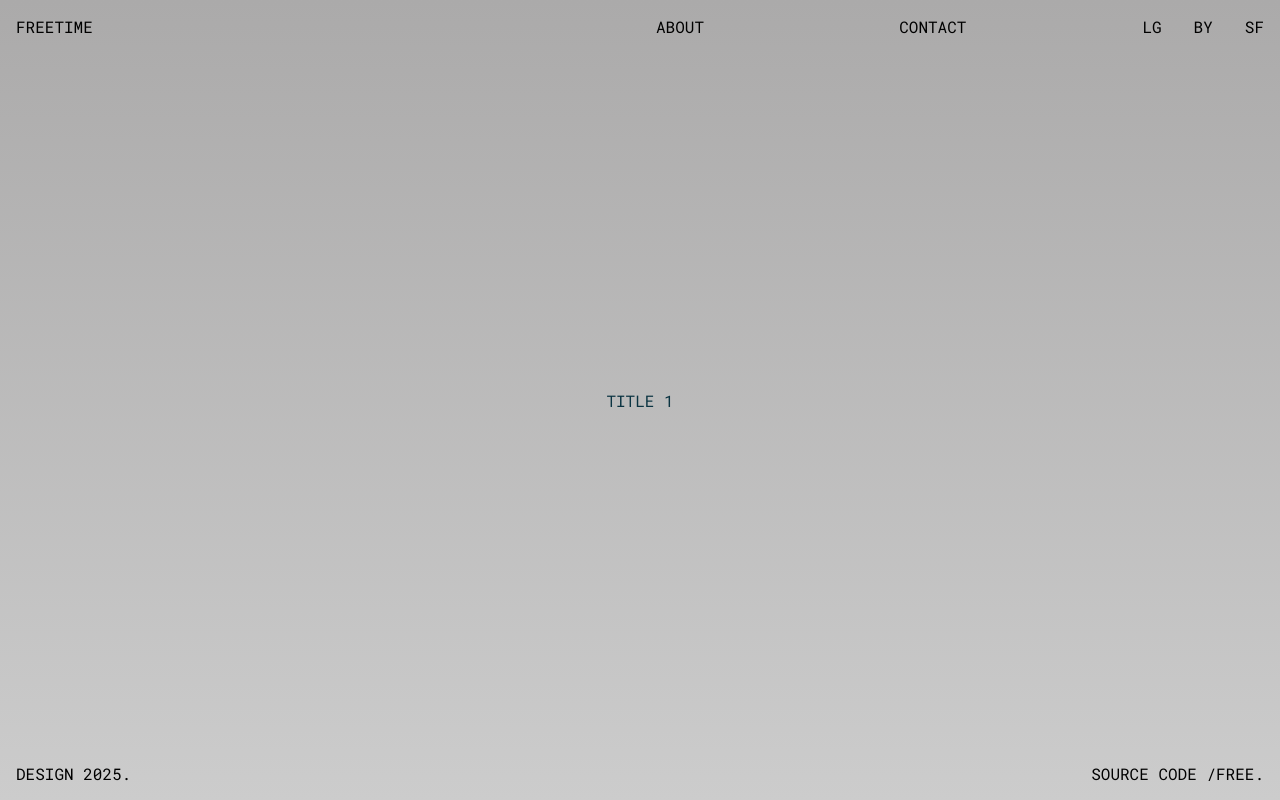
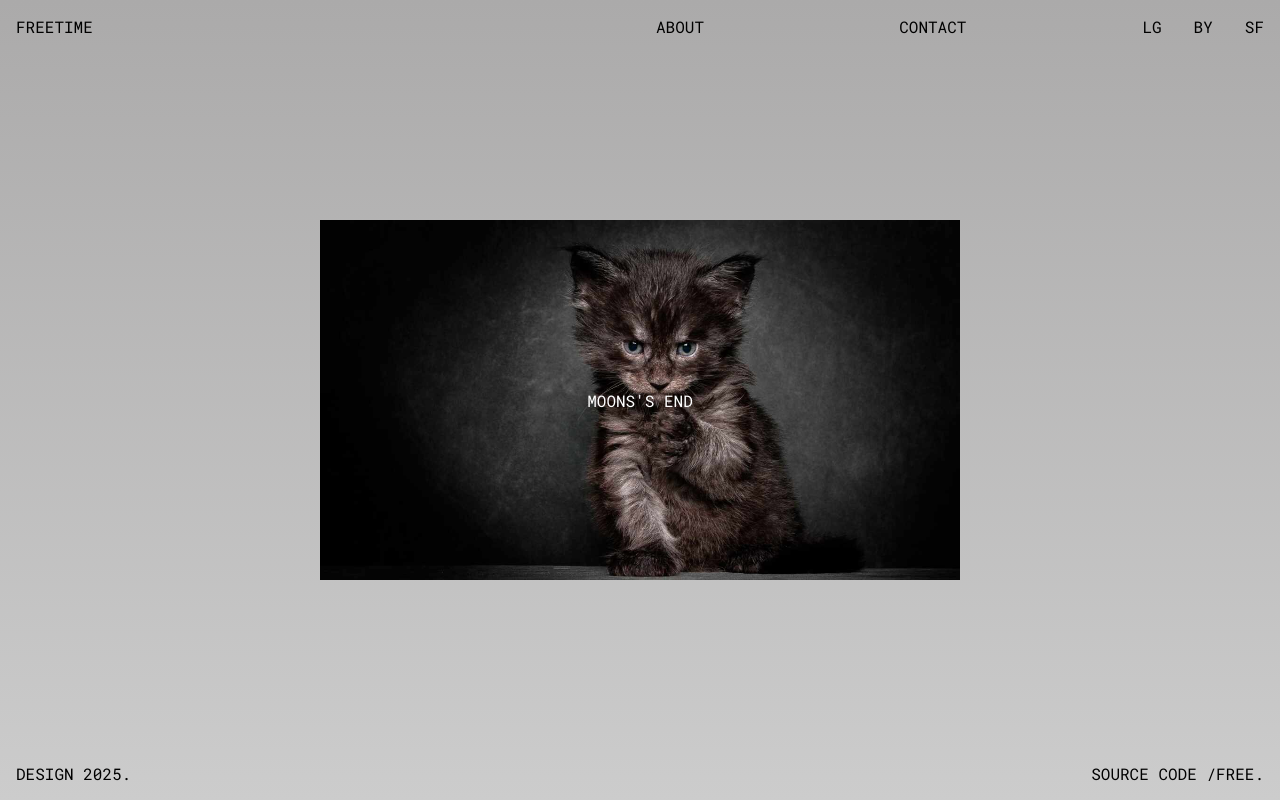
Before and after one commit to freetimezp/usefull-things-180-slider, a website built with Vite: page index.html in a window 1280 px wide. Built offline with nearby package versions, Linux system fonts and the light colour scheme; animation ran at ten frames a second.

Commit message:
03. usefull-things-180-slider. THREE animation.

```diff
--- a/index.html
+++ b/index.html
@@ -43,6 +43,7 @@
             </div>
         </div>
 
+        <script type="module" src="./src/assets/js/slides.js"></script>
         <script type="module" src="./src/assets/js/main.js"></script>
     </body>
 </html>
--- a/package.json
+++ b/package.json
@@ -10,5 +10,8 @@
     },
     "devDependencies": {
         "vite": "^6.3.5"
+    },
+    "dependencies": {
+        "three": "^0.177.0"
     }
 }
--- a/src/assets/css/style.css
+++ b/src/assets/css/style.css
@@ -100,7 +100,7 @@ nav > *,
     display: block;
     position: relative;
     transform: translateY(0px);
-    color: #0b3442;
+    color: #fff;
     text-align: center;
     transition: transform 0.5s ease-in-out;
 }
--- a/src/assets/js/main.js
+++ b/src/assets/js/main.js
@@ -0,0 +1,262 @@
+import * as THREE from "three";
+
+import { vertexShader, fragmentShader } from "./shaders";
+import { slides } from "./slides";
+import { texture } from "three/tsl";
+
+const container = document.querySelector(".container");
+const projectTitle = document.getElementById("project-title");
+const projectLink = document.getElementById("project-link");
+
+let scrollIntensity = 0;
+let targetScrollIntensity = 0;
+const maxScrollintensity = 1.0;
+const scrollSmoothness = 0.5;
+
+let scrollPosition = 0;
+let targetScrollPosition = 0;
+const scrollPositionSmoothness = 0.05;
+
+let isMoving = false;
+const movementThreshold = 0.001;
+let isSnapping = false;
+
+let stableCurrentIndex = 0;
+let stableNextIndex = 1;
+let isStable = false;
+
+let titleHidden = false;
+let titleAnimating = false;
+let currentProjectIndex = 0;
+
+projectTitle.textContent = slides[0].title;
+projectLink.href = slides[0].url;
+
+const scene = new THREE.Scene();
+const camera = new THREE.PerspectiveCamera(75, window.innerWidth / window.innerHeight, 0.1, 1000);
+camera.position.z = 5;
+
+const renderer = new THREE.WebGLRenderer({ antialias: true });
+renderer.setSize(window.innerWidth, window.innerHeight);
+renderer.setPixelRatio(Math.min(window.devicePixelRatio, 2));
+renderer.setClearColor(0xffffff, 0);
+container.appendChild(renderer.domElement);
+
+const calculatePlaneDimensions = () => {
+    const fov = camera.fov * (Math.PI / 180);
+    const viewportHeight = 2 * Math.tan(fov / 2) * camera.position.z;
+    const viewportWidth = viewportHeight * camera.aspect;
+
+    const widthFactor = window.innerWidth < 900 ? 0.9 : 0.5;
+    const planeWidth = viewportWidth * widthFactor;
+    const planeHeight = planeWidth * (9 / 16);
+
+    return { width: planeWidth, height: planeHeight };
+};
+
+const dimensions = calculatePlaneDimensions();
+
+const loadTextures = () => {
+    const textureLoader = new THREE.TextureLoader();
+
+    return slides.map((slide) => {
+        const texture = textureLoader.load(slide.image, undefined, undefined, () => {
+            console.log(`Using fallback for ${slide.image}`);
+        });
+
+        texture.minFilter = THREE.LinearFilter;
+        texture.magFilter = THREE.LinearFilter;
+
+        return texture;
+    });
+};
+
+const textures = loadTextures();
+
+function preloadAllTextures() {
+    textures.forEach((texture) => {
+        texture.needsUpdate = true;
+    });
+}
+
+preloadAllTextures();
+
+const geometry = new THREE.PlaneGeometry(dimensions.width, dimensions.height, 32, 32);
+
+const material = new THREE.ShaderMaterial({
+    vertexShader,
+    fragmentShader,
+    side: THREE.DoubleSide,
+    uniforms: {
+        uScrollIntensity: { value: scrollIntensity },
+        uScrollPosition: { value: scrollPosition },
+        uCurrentTexture: { value: textures[0] },
+        uNextTexture: { value: textures[1] },
+    },
+});
+
+const plane = new THREE.Mesh(geometry, material);
+scene.add(plane);
+
+function determineTextureIndices(position) {
+    const totalImages = slides.length;
+    const baseIndex = Math.floor(position % totalImages);
+    const positiveBaseIndex = baseIndex >= 0 ? baseIndex : (totalImages + baseIndex) % totalImages;
+    const nextIndex = (positiveBaseIndex + 1) % totalImages;
+
+    let normalizedPosition = position % 1;
+    if (normalizedPosition < 0) normalizedPosition += 1;
+
+    return {
+        currentIndex: positiveBaseIndex,
+        nextIndex: nextIndex,
+        normalizedPosition: normalizedPosition,
+    };
+}
+
+function updateTextureIndices() {
+    if (isStable) {
+        material.uniforms.uCurrentTexture.value = textures[stableCurrentIndex];
+        material.uniforms.uNextTexture.value = textures[stableNextIndex];
+
+        return;
+    }
+
+    const indices = determineTextureIndices(scrollPosition);
+
+    material.uniforms.uCurrentTexture.value = textures[indices.currentIndex];
+    material.uniforms.uNextTexture.value = textures[indices.nextIndex];
+}
+
+function snapToNearestImage() {
+    if (!isSnapping) {
+        isSnapping = true;
+        const roundedPosition = Math.round(scrollPosition);
+        targetScrollPosition = roundedPosition;
+
+        const indices = determineTextureIndices(roundedPosition);
+        stableCurrentIndex = indices.currentIndex;
+        stableNextIndex = indices.nextIndex;
+
+        currentProjectIndex = indices.currentIndex;
+
+        showTitle();
+    }
+}
+
+function hideTitle() {
+    if (!titleHidden && !titleAnimating) {
+        titleAnimating = true;
+
+        projectTitle.style.transform = "translateY(20px)";
+
+        setTimeout(() => {
+            titleAnimating = false;
+            titleHidden = true;
+        }, 500);
+    }
+}
+
+function showTitle() {
+    if (titleHidden && !titleAnimating) {
+        projectTitle.textContent = slides[currentProjectIndex].title;
+        projectLink.href = slides[currentProjectIndex].url;
+
+        titleAnimating = true;
+        projectTitle.style.transform = "translateY(0px)";
+
+        setTimeout(() => {
+            titleAnimating = false;
+            titleHidden = false;
+        }, 500);
+    }
+}
+
+window.addEventListener("resize", () => {
+    camera.aspect = window.innerWidth / window.innerHeight;
+    camera.updateProjectionMatrix();
+
+    renderer.setSize(window.innerWidth, window.innerHeight);
+    renderer.setPixelRatio(Math.min(window.devicePixelRatio, 2));
+
+    const newDimensions = calculatePlaneDimensions();
+    plane.geometry.dispose();
+    plane.geometry = new THREE.PlaneGeometry(newDimensions.width, newDimensions.height, 32, 32);
+});
+
+window.addEventListener(
+    "wheel",
+    (event) => {
+        event.preventDefault();
+
+        isSnapping = false;
+        isStable = false;
+
+        hideTitle();
+
+        targetScrollIntensity += event.deltaY * 0.001;
+        targetScrollIntensity = Math.max(-maxScrollintensity, Math.min(maxScrollintensity, targetScrollIntensity));
+
+        targetScrollPosition += event.deltaY * 0.001;
+
+        isMoving = true;
+    },
+    { passive: false }
+);
+
+function animate() {
+    requestAnimationFrame(animate);
+
+    scrollIntensity += (targetScrollIntensity - scrollIntensity) * scrollSmoothness;
+    material.uniforms.uScrollIntensity.value = scrollIntensity;
+
+    scrollPosition += (targetScrollPosition - scrollPosition) * scrollPositionSmoothness;
+
+    let normalizedPosition = scrollPosition % 1;
+
+    if (normalizedPosition < 0) normalizedPosition += 1;
+
+    if (isStable) {
+        material.uniforms.uScrollPosition.value = 0;
+    } else {
+        material.uniforms.uScrollPosition.value = normalizedPosition;
+    }
+
+    updateTextureIndices();
+
+    const baseScale = 1.0;
+    const scaleIntensity = 0.1;
+
+    if (scrollIntensity > 0) {
+        const scale = baseScale + scrollIntensity * scaleIntensity;
+        plane.scale.set(scale, scale, 1);
+    } else {
+        const scale = baseScale - Math.abs(scrollIntensity) * scaleIntensity;
+        plane.scale.set(scale, scale, 1);
+    }
+
+    targetScrollIntensity *= 0.98;
+
+    const scrollDelta = Math.abs(targetScrollPosition - scrollPosition);
+
+    if (scrollDelta < movementThreshold) {
+        if (isMoving && !isSnapping) {
+            snapToNearestImage();
+        }
+
+        if (scrollDelta < 0.0001) {
+            if (!isStable) {
+                isStable = true;
+                scrollPosition = Math.round(scrollPosition);
+                targetScrollPosition = scrollPosition;
+            }
+
+            isMoving = false;
+            isSnapping = false;
+        }
+    }
+
+    renderer.render(scene, camera);
+}
+
+animate();
--- /dev/null
+++ b/src/assets/js/shaders.js
@@ -0,0 +1,35 @@
+export const vertexShader = `
+    uniform float uScrollIntensity;
+    varying vec2 vUv;
+
+    void main() {
+        vUv = uv;
+        vec3 pos = position;
+
+        float sideDistortion = sin(uv.y * 3.14159) * uScrollIntensity * 0.5;
+        float topBottomDistortion = sin(uv.x * 3.14159) * uScrollIntensity * 0.2;
+        pos.z += sideDistortion + topBottomDistortion;
+
+        gl_Position = projectionMatrix * modelViewMatrix * vec4(pos, 1.0);
+    }
+`;
+
+export const fragmentShader = `
+    uniform sampler2D uCurrentTexture;
+    uniform sampler2D uNextTexture;
+    uniform float uScrollPosition;
+    varying vec2 vUv;
+
+    void main() {
+        float normalizedPosition = fract(uScrollPosition);
+
+        vec2 currentUv = vec2(vUv.x, mod(vUv.y - normalizedPosition, 1.0));
+        vec2 nextUv = vec2(vUv.x, mod(vUv.y + 1.0 - normalizedPosition, 1.0));
+
+        if(vUv.y < normalizedPosition) {
+            gl_FragColor = texture2D(uNextTexture, nextUv);
+        } else {
+            gl_FragColor = texture2D(uCurrentTexture, currentUv);
+        }
+    }
+`;
--- /dev/null
+++ b/src/assets/js/slides.js
@@ -0,0 +1,37 @@
+export const slides = [
+    {
+        title: "Moons's End",
+        url: "https://www.google.com",
+        image: "./src/assets/images/img1.jpg",
+    },
+    {
+        title: "Broken Thorns",
+        url: "https://www.google.com",
+        image: "./src/assets/images/img2.jpg",
+    },
+    {
+        title: "Stars in the Illusion",
+        url: "https://www.google.com",
+        image: "./src/assets/images/img3.jpg",
+    },
+    {
+        title: "Cracked Shard",
+        url: "https://www.google.com",
+        image: "./src/assets/images/img4.jpg",
+    },
+    {
+        title: "Ring in the Abyss",
+        url: "https://www.google.com",
+        image: "./src/assets/images/img5.jpg",
+    },
+    {
+        title: "Nothing of Dragon",
+        url: "https://www.google.com",
+        image: "./src/assets/images/img6.jpg",
+    },
+    {
+        title: "Tales of Dreamer",
+        url: "https://www.google.com",
+        image: "./src/assets/images/img7.jpg",
+    },
+];
```
Also changed, not shown: src/assets/images/img1.jpg (added), src/assets/images/img2.jpg (added), src/assets/images/img3.jpg (added), src/assets/images/img4.jpg (added), src/assets/images/img5.jpg (added), src/assets/images/img6.jpg (added), src/assets/images/img7.jpg (added), 1 other file.
